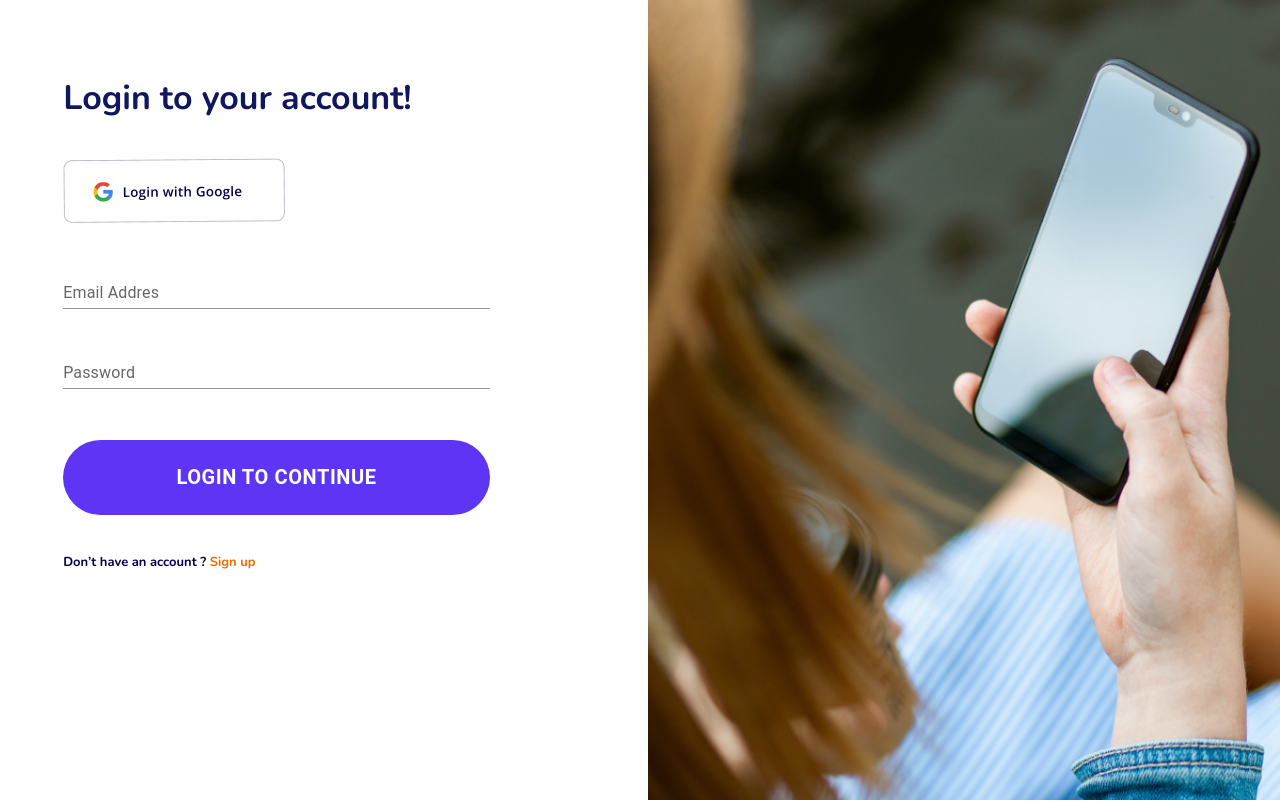
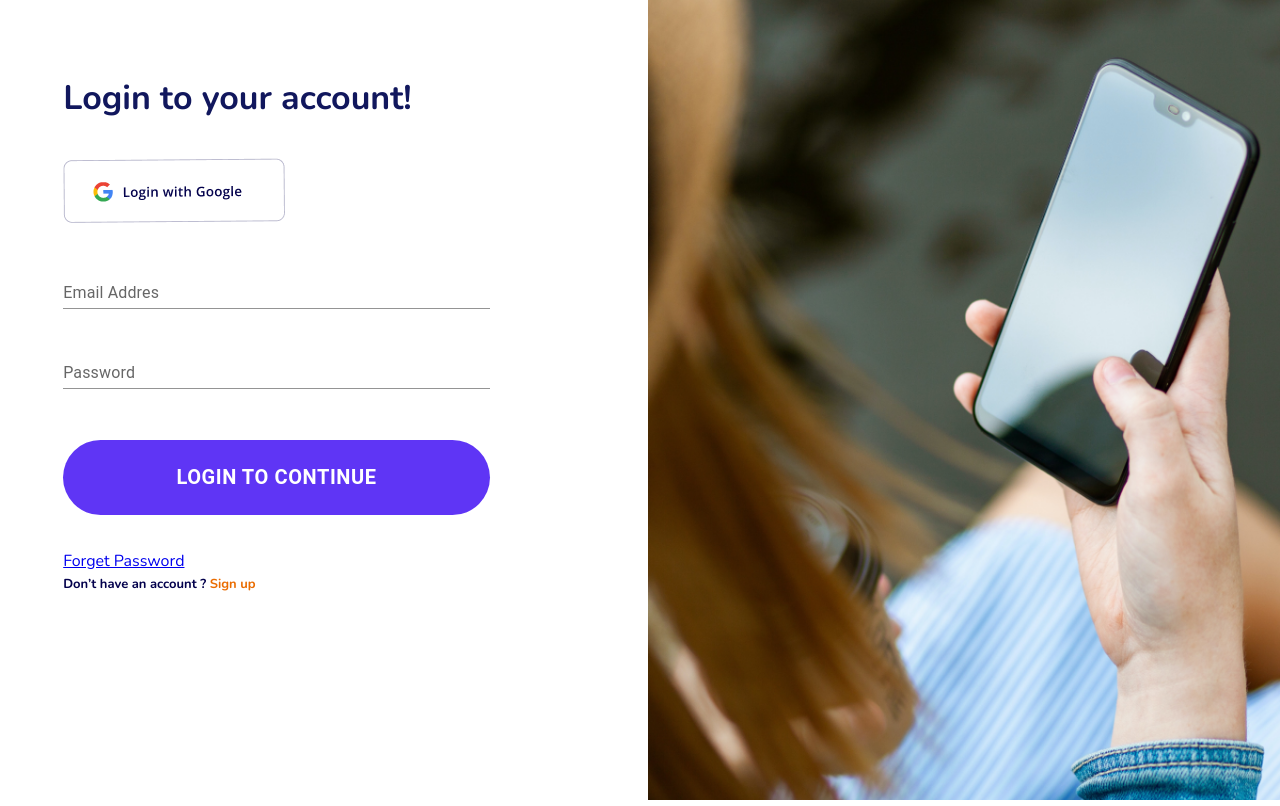
Before and after one commit to sohelrana3/Chatting-app, a React (Vite) app: page /login in a window 1280 px wide. Built offline with nearby package versions, Linux system fonts and the light colour scheme.

Commit message:
foreget password

```diff
--- a/src/App.jsx
+++ b/src/App.jsx
@@ -13,6 +13,7 @@
 import Massges from './pages/Massges';
 import Notification from './pages/Notification';
 import Settinge from './pages/Settinge';
+import Forgetpassword from './pages/Forgetpassword';
 
 function App() {
   const router = createBrowserRouter(
@@ -20,6 +21,7 @@
       <Route>
         <Route path='/' element={<Register />}></Route>
         <Route path='/login' element={<Login />}></Route>
+        <Route path='/foregetpassword' element={<Forgetpassword />}></Route>
         <Route path='/bachal' element={<RootLayouts />}>
           <Route path='home' element={<Home />}></Route>
           <Route path='massges' element={<Massges />}></Route>
--- /dev/null
+++ b/src/pages/Forgetpassword.jsx
@@ -0,0 +1,9 @@
+import React from 'react'
+
+const Forgetpassword = () => {
+  return (
+    <div>Forgetpassword</div>
+  )
+}
+
+export default Forgetpassword
--- a/src/pages/Login.jsx
+++ b/src/pages/Login.jsx
@@ -14,8 +14,8 @@
 import RegisterHeadding from "../components/RegisterHeadding";
 import { Link, useNavigate } from "react-router-dom";
 // react-redux
-import { useSelector, useDispatch } from 'react-redux'
-import {userdata} from "../slice/user/userSlice"
+import { useSelector, useDispatch } from "react-redux";
+import { userdata } from "../slice/user/userSlice";
 
 //
 let inishalvalue = {
@@ -62,16 +62,16 @@
                     error: "",
                     email: "",
                     password: "",
-                })
-                localStorage.setItem("user", JSON.stringify(user.user))
-                dispatch(userdata(user.user))
-                navigate("/bachal/home")
+                });
+                localStorage.setItem("user", JSON.stringify(user.user));
+                dispatch(userdata(user.user));
+                navigate("/bachal/home");
                 console.log(user);
             })
             .catch((error) => {
                 setvalue({
-                    error: "email or password not march"
-                })
+                    error: "email or password not march",
+                });
                 console.log("errr");
             });
     };
@@ -134,6 +134,9 @@
                         <Button variant="text">Login to Continue</Button>
                     </div>
                     <div>
+                        <Link to="/foregetpassword">Forget Password</Link>
+                    </div>
+                    <div>
                         <span className="rgbspan">
                             Don’t have an account ?{" "}
                             <Link to="/" className="reglink">
```
